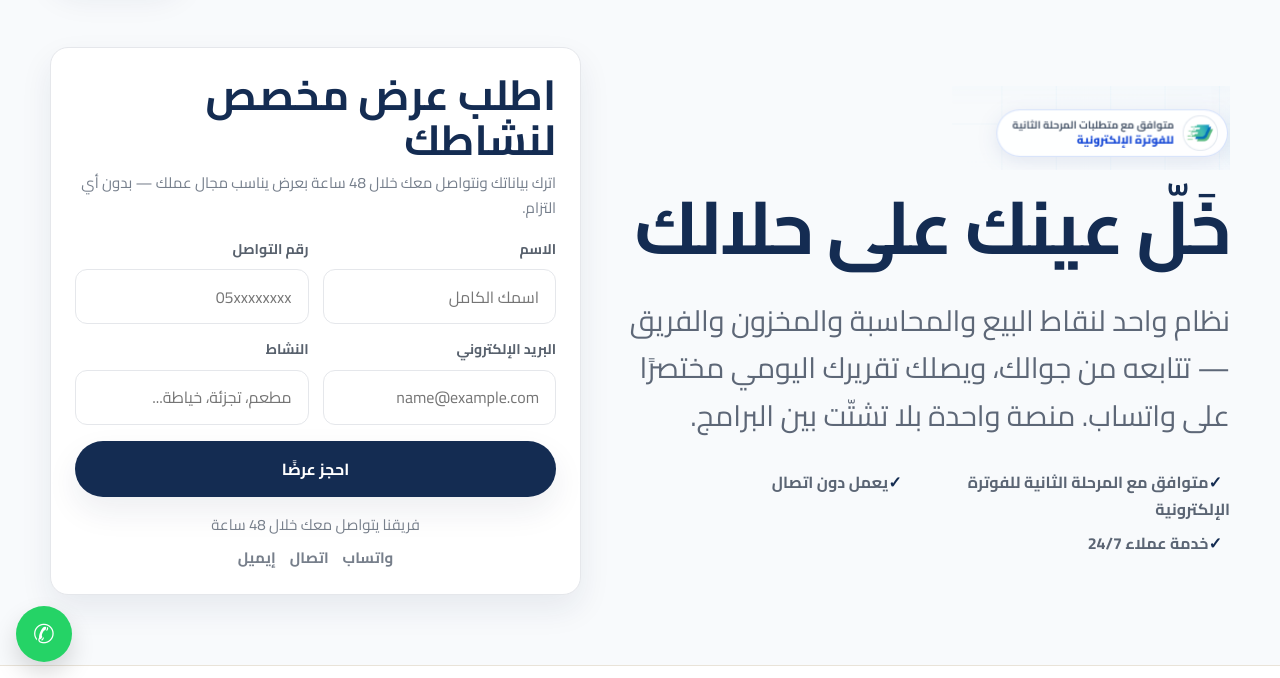
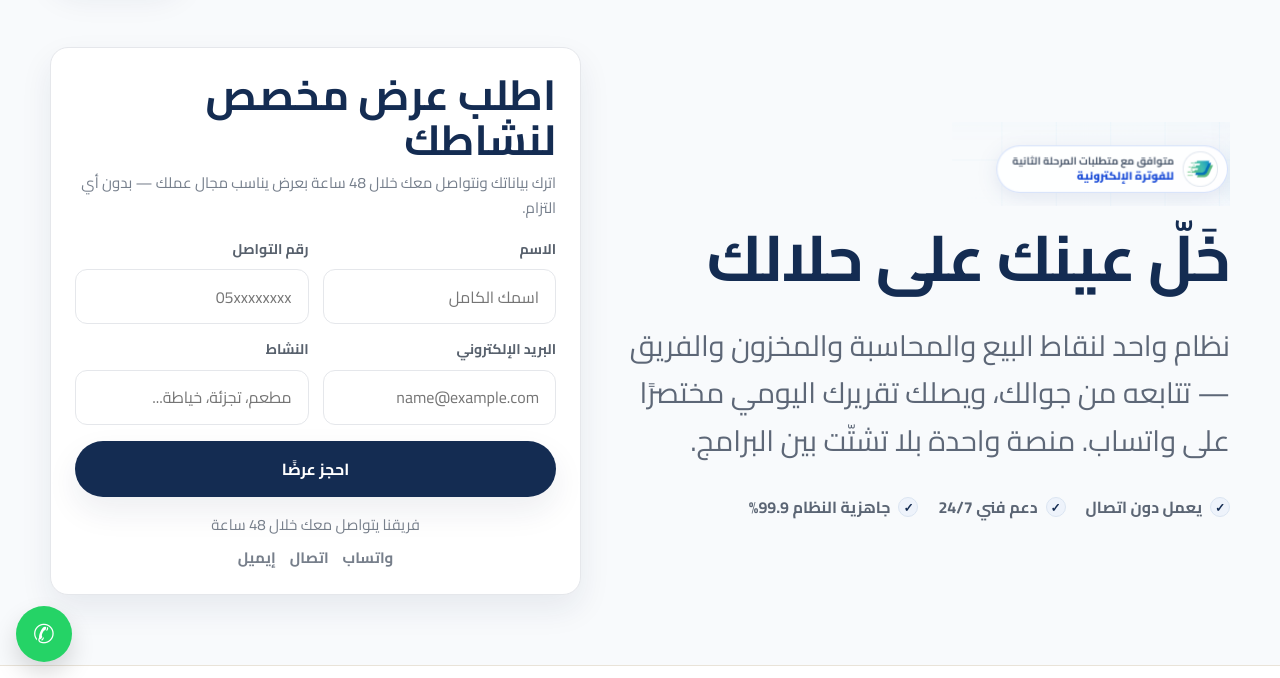
Before and after one commit to EngAkram2030/Hesabati, a plain HTML site: page index.html in a window 1280 px wide. Shown: the part 122-800 px from the top of the page. Drawn offline with Linux system fonts and the light colour scheme; a web font is replaced by a local one.

Commit message:
Refine hero headline and feature icons

```diff
--- a/index.html
+++ b/index.html
@@ -90,7 +90,52 @@
     body.dark-mode .faq-item summary::before{color:#94A3B8}
     @media (max-width:1100px){h1{font-size:58px}h2{font-size:48px}.hero-grid,.success,.footer{grid-template-columns:1fr}.grid-4{grid-template-columns:repeat(2,1fr)}.grid-3,.modules,.pricing-grid,.stories,.grid-2,.support{grid-template-columns:1fr 1fr}}
     @media (max-width:800px){.before-card,.after-card{grid-column:auto;grid-row:auto}.nav{flex-wrap:wrap;padding:10px 0}.menu{order:3;width:100%;justify-content:center;gap:14px;font-size:14px}.hero-grid,.grid-3,.grid-4,.grid-2,.modules,.pricing-grid,.stories,.before-after,.support,.footer,.fields{grid-template-columns:1fr}.stats{grid-template-columns:repeat(2,1fr)}.sector-grid{grid-template-columns:1fr}h1{font-size:44px}h2{font-size:38px}.lead{font-size:21px}.quote-banner blockquote{font-size:28px}.cta-banner h2{font-size:42px}}
-  </style>
+  .hero h1{
+  font-size:64px;
+  white-space:nowrap;
+  letter-spacing:-1px;
+}
+.check-list{
+  display:flex;
+  flex-wrap:wrap;
+  gap:12px 20px;
+  margin-top:20px;
+}
+.check-list span{
+  display:inline-flex;
+  align-items:center;
+  gap:8px;
+  color:#5b6574;
+  font-weight:700;
+}
+.check-list span::before{
+  content:none !important;
+}
+.check-list i{
+  width:20px;
+  height:20px;
+  border-radius:999px;
+  display:inline-grid;
+  place-items:center;
+  background:#eef3fb;
+  color:var(--blue);
+  font-style:normal;
+  font-size:12px;
+  font-weight:900;
+  border:1px solid #dbe5f2;
+}
+@media (max-width:1100px){
+  .hero h1{
+    font-size:56px;
+  }
+}
+@media (max-width:800px){
+  .hero h1{
+    font-size:42px;
+    white-space:normal;
+  }
+}
+</style>
 </head>
 <body>
   <div class="topbar"><div class="container inner"><span>استشارة مجانية وعرض مخصص لنشاطك</span><a href="https://wa.me/966552350055" target="_blank" rel="noopener">تواصل عبر واتساب</a></div></div>
@@ -124,7 +169,7 @@
           <div class="eyebrow"><img src="assets/zatca-badge.png" alt="متوافق مع متطلبات المرحلة الثانية للفوترة الإلكترونية"></div>
           <h1>خَلّ عينك على حلالك</h1>
           <p class="lead">نظام واحد لنقاط البيع والمحاسبة والمخزون والفريق — تتابعه من جوالك، ويصلك تقريرك اليومي مختصرًا على واتساب. منصة واحدة بلا تشتّت بين البرامج.</p>
-          <div class="check-list"><span>متوافق مع المرحلة الثانية للفوترة الإلكترونية</span><span>يعمل دون اتصال</span><span>خدمة عملاء 24/7</span></div>
+          <div class="check-list"><span><i>✓</i> يعمل دون اتصال</span><span><i>✓</i> دعم فني 24/7</span><span><i>✓</i> جاهزية النظام 99.9%</span></div>
         </div>
         <div class="card quote-form" id="quote">
           <h3>اطلب عرض مخصص لنشاطك</h3>
```
